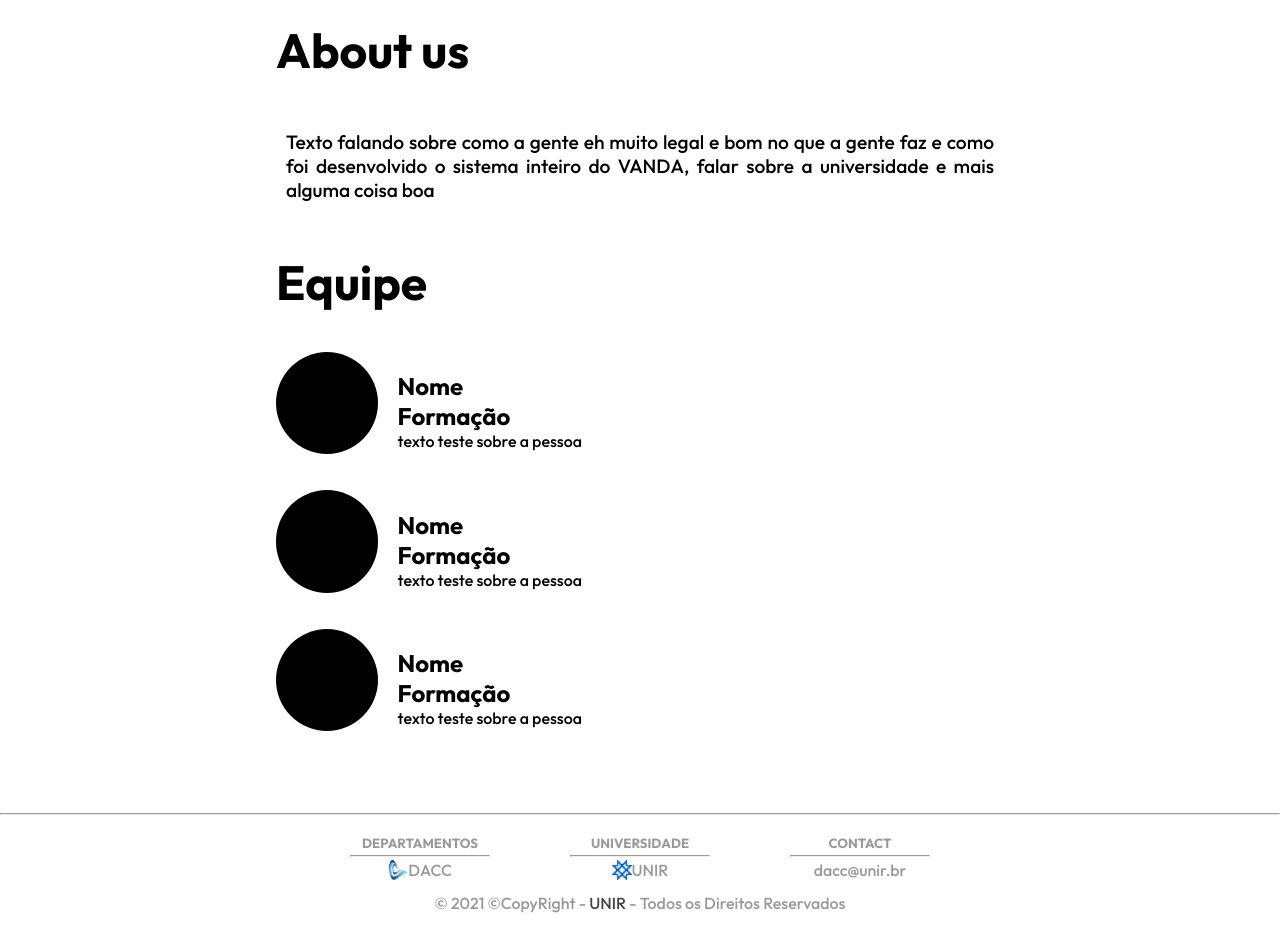
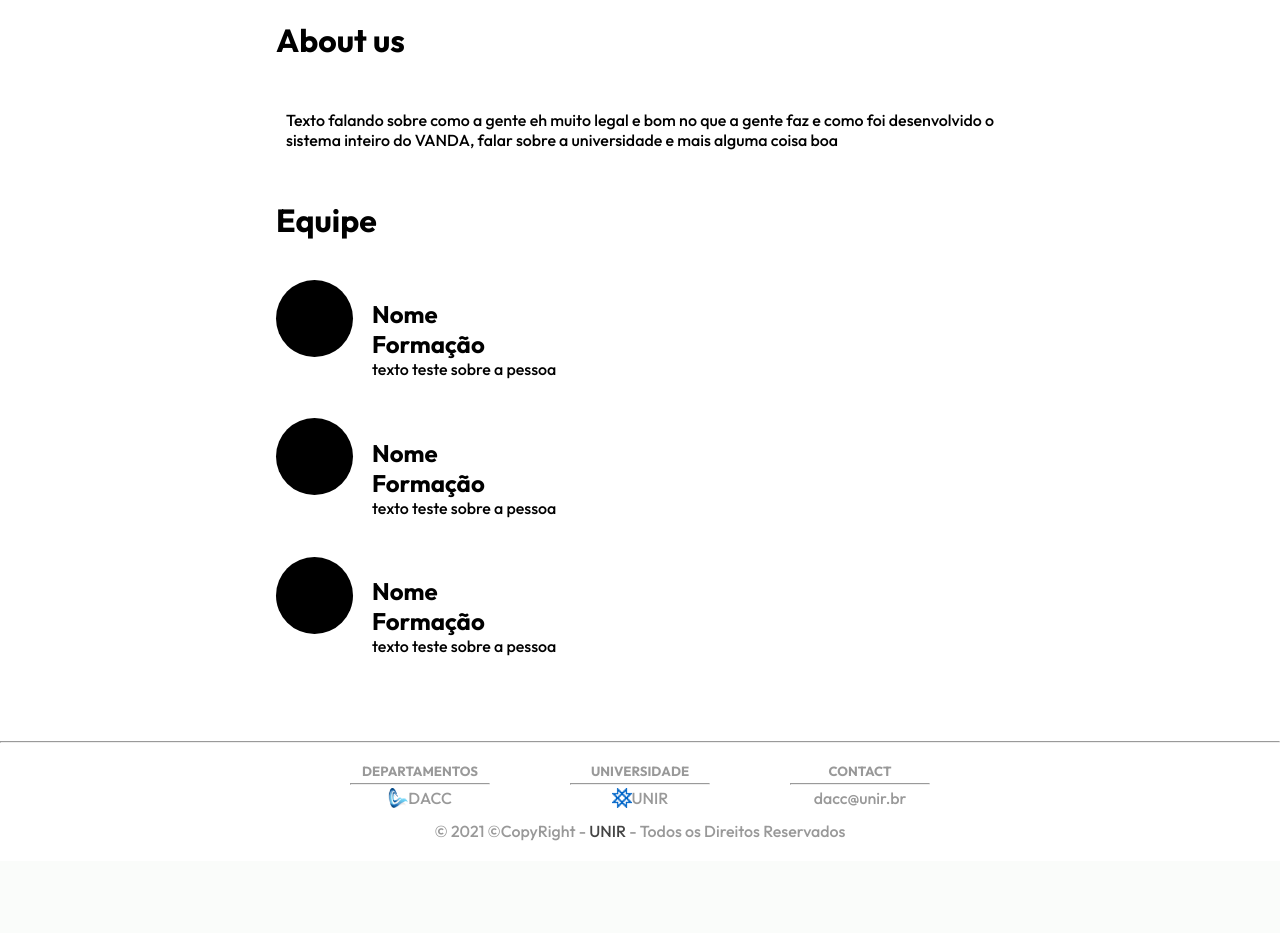
Before and after one commit to riccardoalv/vanda, a Django app: page /about in a window 1280 px wide. Shown: the part 160-1093 px from the top of the page. After the commit the page ends 1001 px from the top, so only its background shows below. Run offline with Django 4.2, Linux system fonts and the light colour scheme; some libraries are stand-ins or nearby versions.

Commit message:
fix: font-size and circle-box size in about page

```diff
--- a/web/static/web/about.css
+++ b/web/static/web/about.css
@@ -153,20 +153,20 @@ main{
     margin: 0 20vw;
 }
 h1{
-    font-size: 3em;
+    font-size: 2em;
     margin: 20px;
 }
 .about-text{
     text-align: justify;
     padding: 30px;
-    font-size: 1.2em;
+    font-size: 1em;
 }
 .profiles{
     padding: 20px;
 }
 .circle-box {
-    width: 20vw;
-    height: 20vw;
+    width: 18vw;
+    height: 18vw;
     background-color: black;
     border-radius: 50%;
 }
@@ -230,14 +230,14 @@ footer{
 /* resposive */
 @media screen and (min-width: 800px) and (max-width: 1200px) {
     .circle-box {
-        width: 15vw;
-        height: 15vw;
+        width: 13vw;
+        height: 13vw;
     }
 }
 
 @media screen and (min-width: 1200px) {
     .circle-box {
-        width: 8vw;
-        height: 8vw;
+        width: 6vw;
+        height: 6vw;
     }
 }
```
